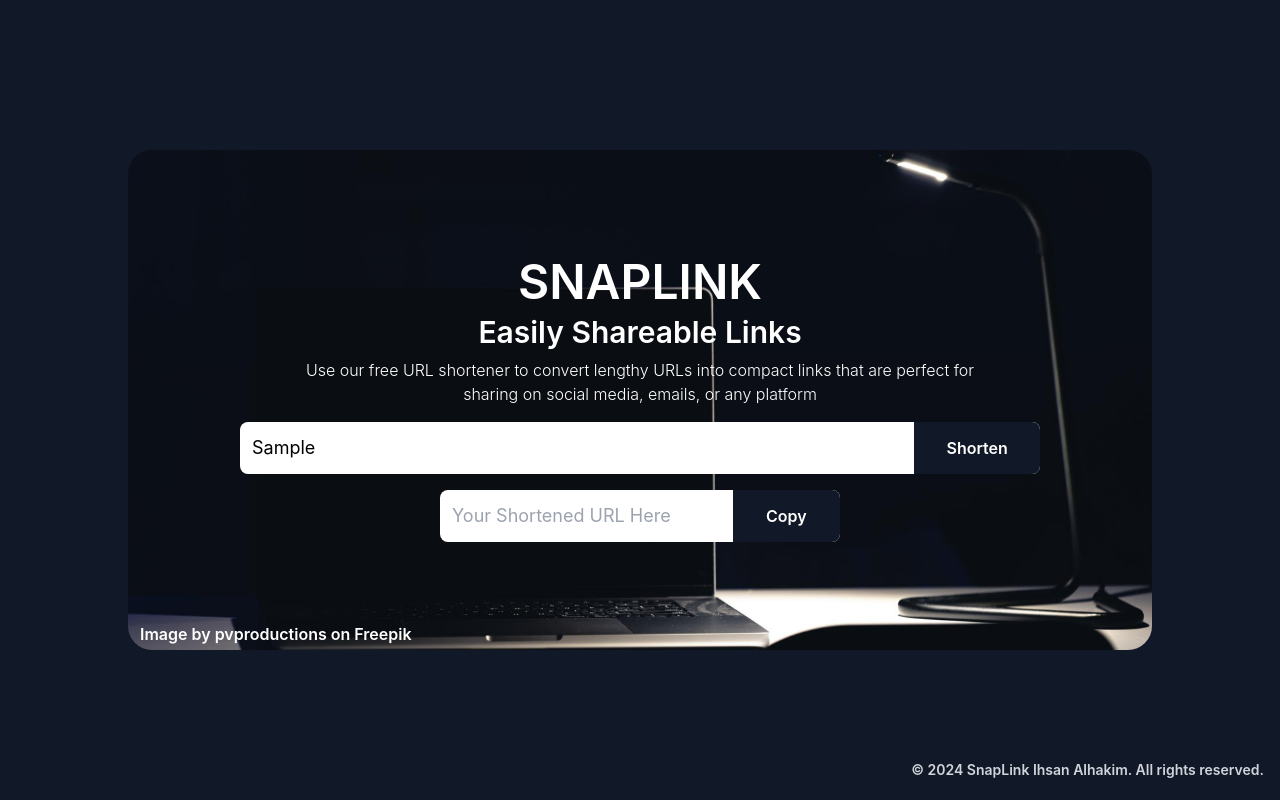
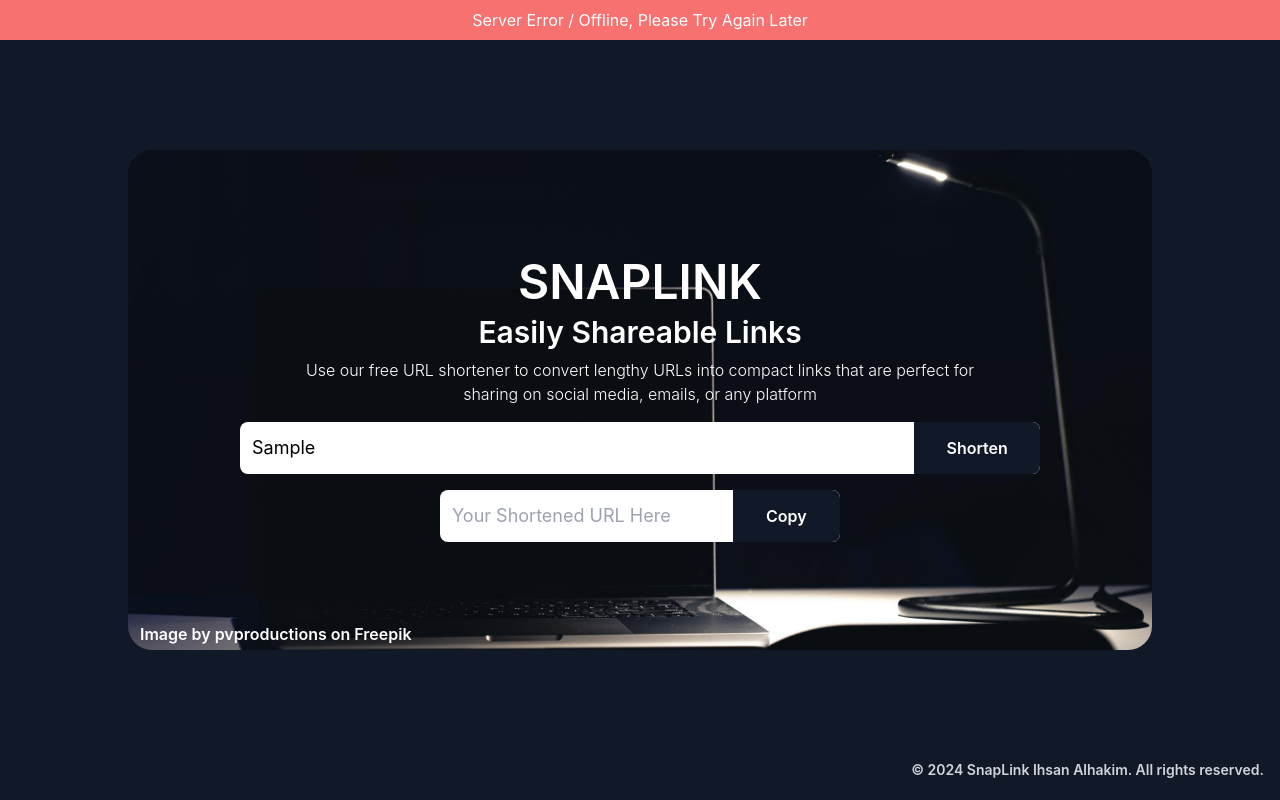
Before and after one commit to IhsanAlhakim/url-shortener-frontend, a React (Vite) app: page / in a window 1280 px wide. Both pictures are taken after typing "Sample" into the empty fields and a click on the button "Shorten". Built offline with nearby package versions, Linux system fonts and the light colour scheme; no server answers.

Commit message:
add notification if server error/offline

```diff
--- a/src/App.tsx
+++ b/src/App.tsx
@@ -8,19 +8,36 @@
     undefined
   );
   const [copyText, setCopyText] = useState<string>("Copy");
+  const [serverError, setServerError] = useState(false);
 
   const handleSubmit = async (e: React.FormEvent<HTMLFormElement>) => {
     e.preventDefault();
     if (url) {
-      const shortenedUrlData = await shortenUrl(url);
-      setCopyText("Copy");
-      setShortenedUrl(shortenedUrlData.shortUrl);
+      try {
+        const shortenedUrlData = await shortenUrl(url);
+        setCopyText("Copy");
+        setShortenedUrl(shortenedUrlData.shortUrl);
+      } catch (error) {
+        console.error(error);
+        setServerError(true);
+      }
     }
   };
 
   return (
     <>
       <div className="min-h-screen bg-gray-900 relative">
+        {serverError && (
+          <div
+            onClick={() => {
+              setServerError(false);
+            }}
+            className="fixed text-center w-full p-2 text-white bg-red-600 cursor-pointer hover:bg-red-400"
+          >
+            Server Error / Offline, Please Try Again Later
+          </div>
+        )}
+
         <main className="min-h-screen flex justify-center items-center ">
           <section className="w-[80%] min-h-[500px] bg-snaplink bg-cover bg-center rounded-3xl flex flex-col gap-4 justify-center items-center relative">
             <div className="text-center text-white w-[700px] flex flex-col gap-2">
```
